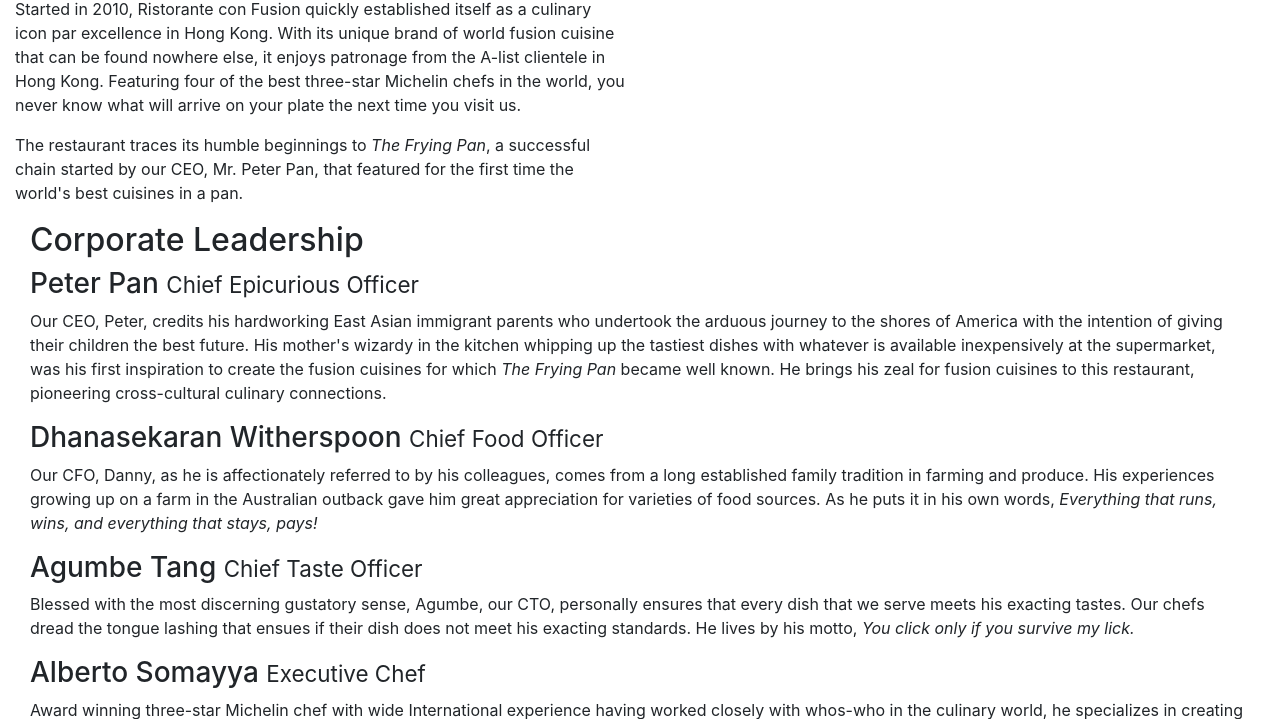
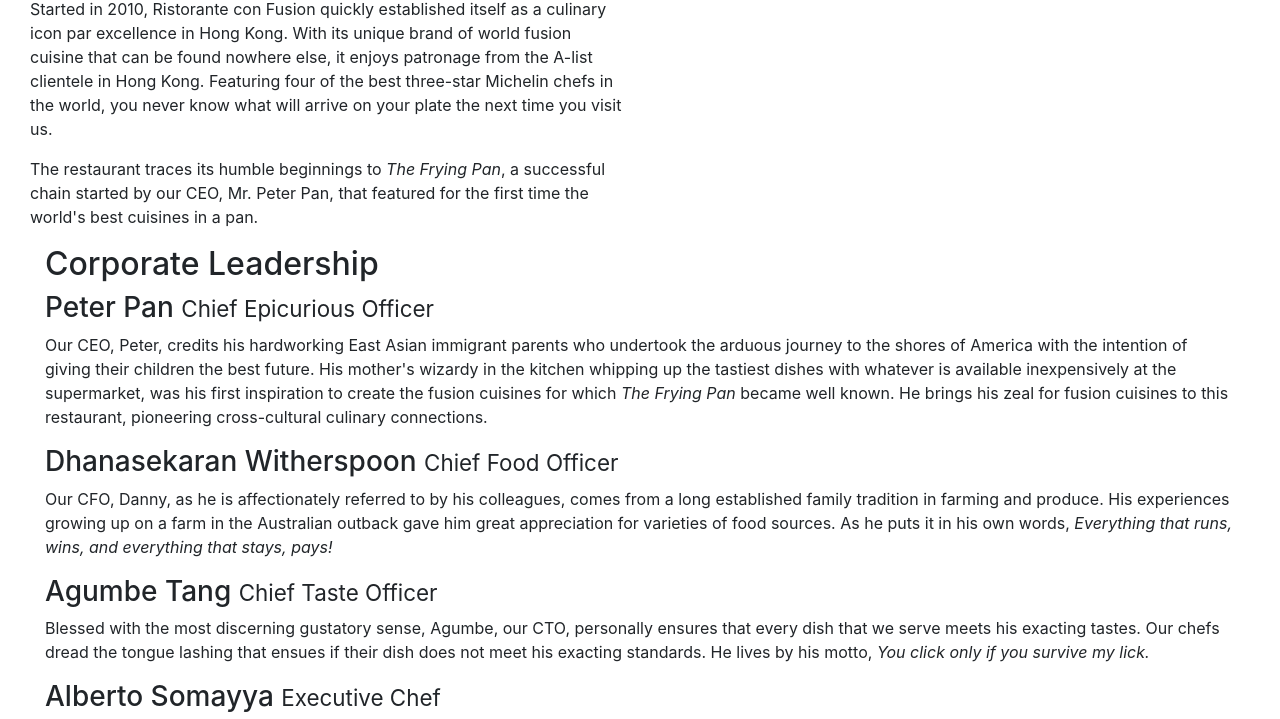
Before and after one commit to CFloy66-v12o/conFusion, a website: page aboutus.html in a window 1280 px wide. Shown: the part 514-1233 px from the top of the page. Drawn offline with nearby package versions, Linux system fonts and the light colour scheme.

Commit message:
added bootstrap col class to body tag

```diff
--- a/aboutus.html
+++ b/aboutus.html
@@ -12,7 +12,7 @@
 
 </head>
 
-<body>
+<body class="col-12 col-sm-12">
         <nav class="navbar navbar-dark navbar-expand-sm fixed-top">
             <div class="container">
                     <button class="navbar-toggler" type="button" data-toggle="collapse" data-target="#Navbar">
```
Also changed, not shown: index.html (+1 -1 lines).
